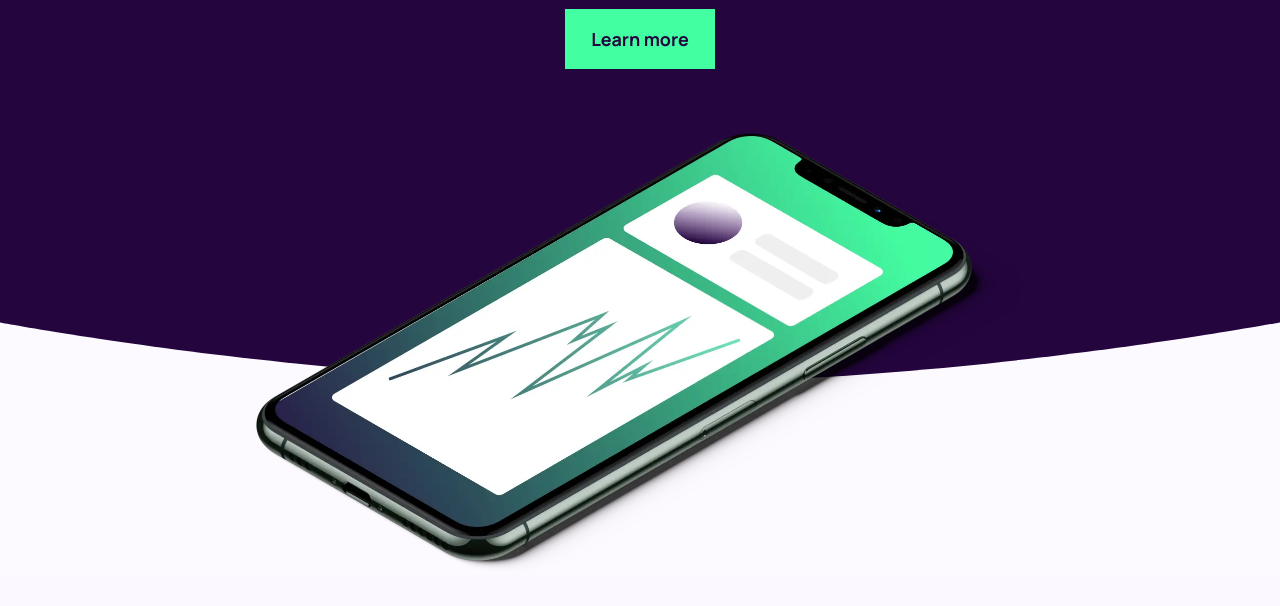
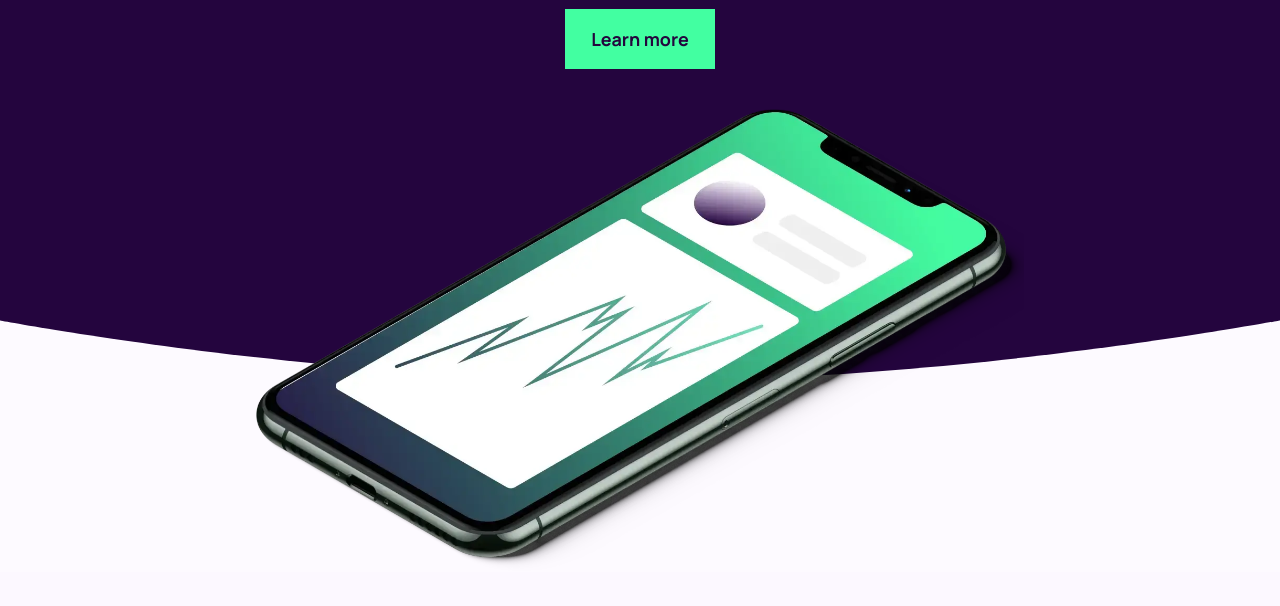
Before and after one commit to DarkstarXDD/workit-landing-page, a website built with Vite: page index.html in a window 1280 px wide. Shown: the part 346-952 px from the top of the page. Built offline with nearby package versions, Linux system fonts and the light colour scheme.

Commit message:
update hero img
cropped the hero img
changed it to a picture element

```diff
--- a/index.html
+++ b/index.html
@@ -57,11 +57,18 @@
       <section class="section section-hero flex-column">
         <h1 class="hero__title">Data <em>tailored</em> to your needs.</h1>
         <a class="btn" href="#">Learn more</a>
-        <img
-          class="hero__img"
-          src="/assets/images/image-hero.webp"
-          alt="Smartphone displaying an interface, which has a green background, a circular icon and a graph"
-        />
+        <picture>
+          <source
+            media="(max-width:1024px)"
+            srcset="/assets/images/image-hero-medium.webp"
+          />
+          <source srcset="/assets/images/image-hero-large.webp" />
+          <img
+            class="hero__img"
+            src="/assets/images/image-hero-large.webp"
+            alt="Smartphone displaying an interface, which has a green background, a circular icon and a graph"
+          />
+        </picture>
       </section>
 
       <section class="section section-features flex-column">
--- a/styles.css
+++ b/styles.css
@@ -147,7 +147,7 @@ body {
 .main {
   width: 100%;
   position: relative;
-  overflow-x: hidden;
+  /* overflow-x: hidden; */
   /* overflow: hidden; */
   /* gap: 4rem; */
   /* gap: 3rem; */
@@ -215,7 +215,7 @@ body {
 .hero__img {
   width: 100%;
   max-width: 32.125rem;
-  margin-top: 1.5rem;
+  margin-top: 0.5rem;
 }
 
 .section-features {
@@ -475,10 +475,11 @@ body {
 
   .hero__img {
     max-width: 48rem;
+    margin-top: 0;
   }
 
   .section-features {
-    padding-block: 3rem 12rem;
+    padding-block: 4rem 11rem;
   }
 
   .features {
```
Also changed, not shown: assets/images/image-hero-large.webp (added), assets/images/image-hero-medium.webp (added).
